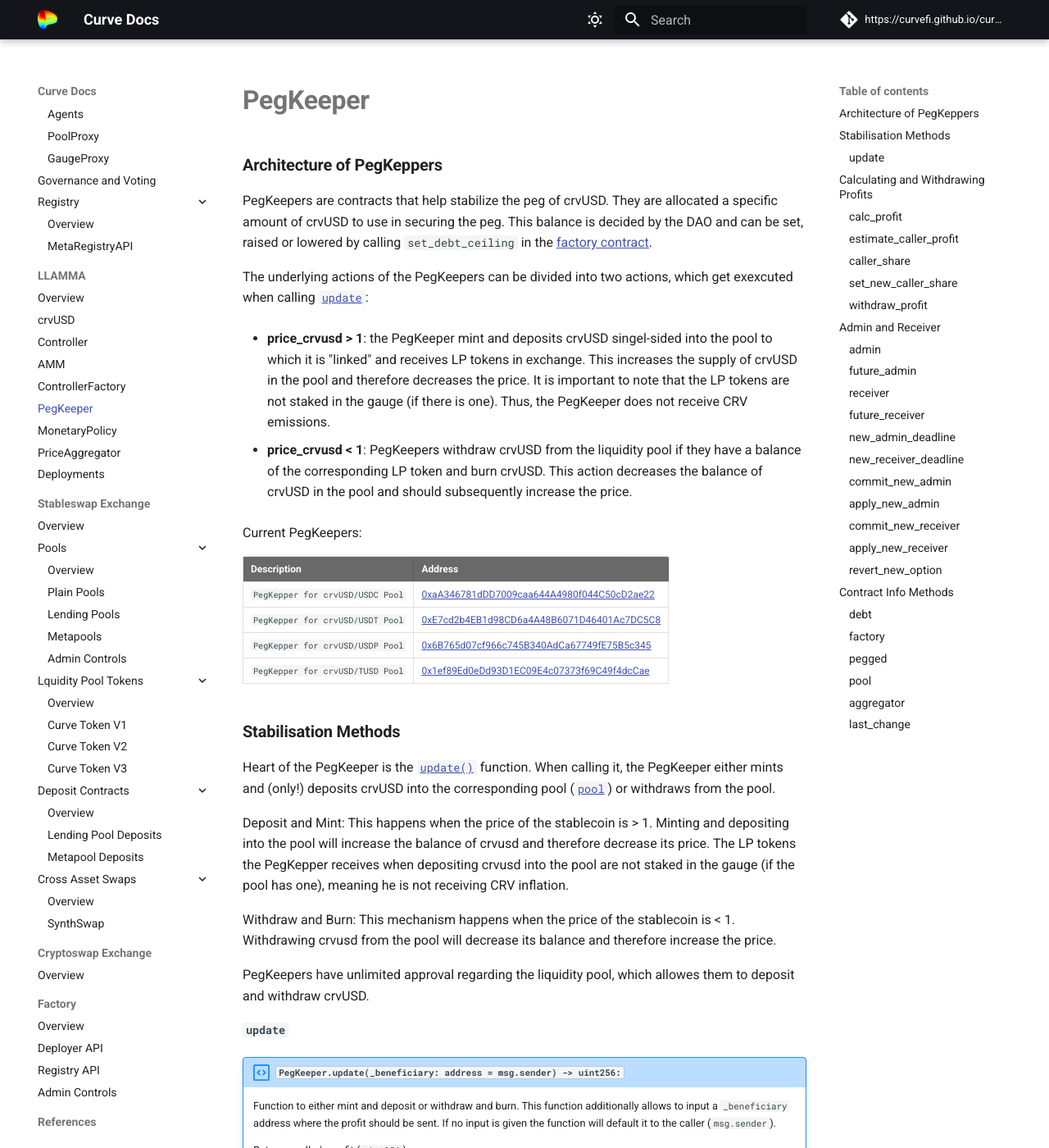
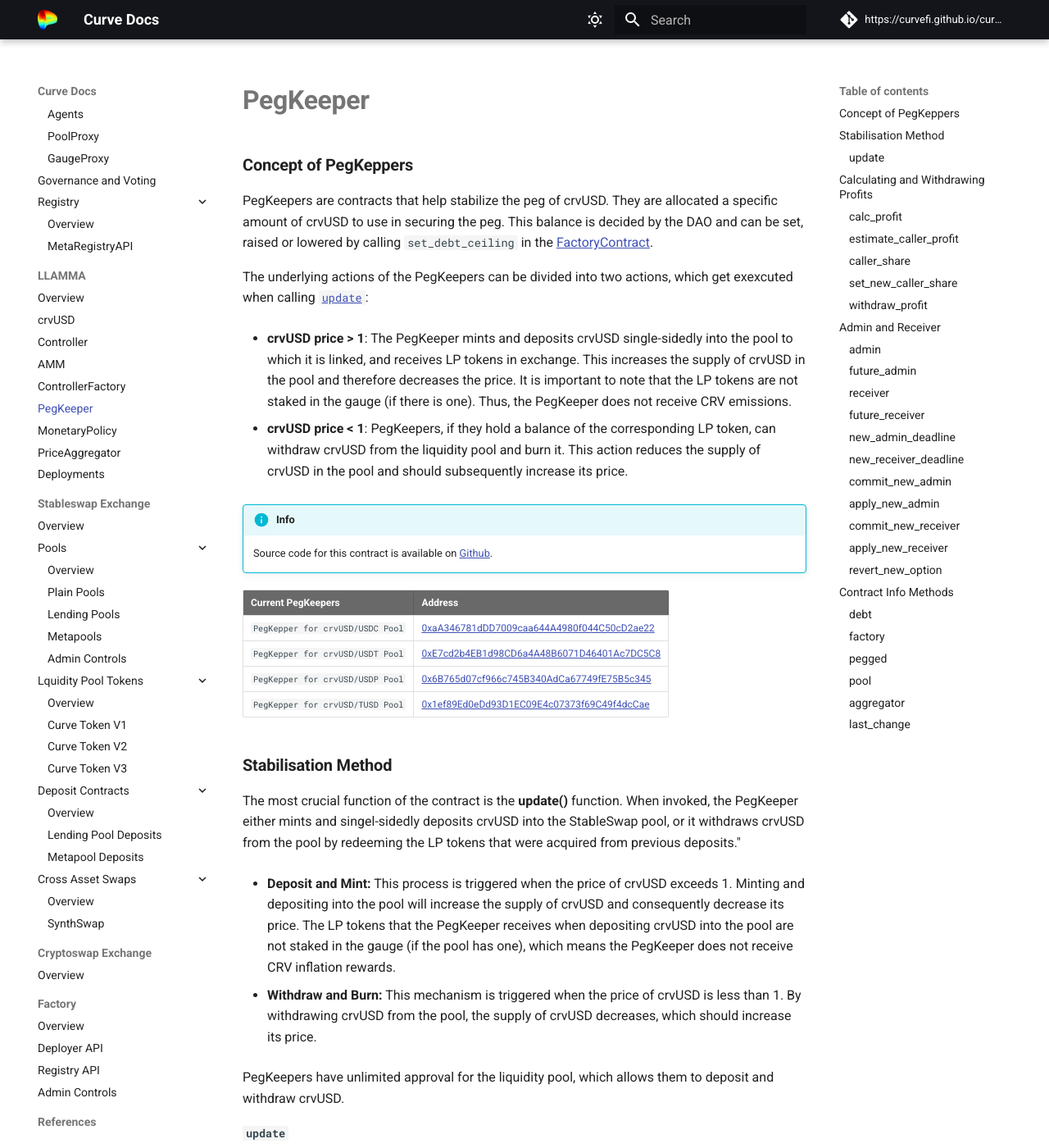
Before and after one commit to CurveDocs/curve-docs, an MkDocs documentation site: the page built from docs/LLAMMA/pegkeeper.md, in a window 1280 px wide and 1400 px high. Shown: the whole window at 82% size. Built offline with MkDocs 1.6.1 and Material for MkDocs 9.7.7, drawn with Linux system fonts in a browser that asks for light colours; some of the changed text lies outside the part shown.

Commit message:
PegKeeper

````diff
--- a/docs/LLAMMA/pegkeeper.md
+++ b/docs/LLAMMA/pegkeeper.md
@@ -1,19 +1,21 @@
-## **Architecture of PegKeppers**
+## **Concept of PegKeppers**
 
 PegKeepers are contracts that help stabilize the peg of crvUSD. They are allocated a specific amount of crvUSD to use in securing the peg.
-This balance is decided by the DAO and can be set, raised or lowered by calling `set_debt_ceiling` in the [factory contract](/curve-docs/docs/LLAMMA/factory.md).
+This balance is decided by the DAO and can be set, raised or lowered by calling `set_debt_ceiling` in the [FactoryContract](/curve-docs/docs/LLAMMA/factory.md).
 
 
 The underlying actions of the PegKeepers can be divided into two actions, which get exexcuted when calling [`update`](#update):
 
-- **price_crvusd > 1**: the PegKeeper mint and deposits crvUSD singel-sided into the pool to which it is "linked" and receives LP tokens in exchange. This increases the supply of crvUSD in the pool and therefore decreases the price. It is important to note that the LP tokens are not staked in the gauge (if there is one). Thus, the PegKeeper does not receive CRV emissions.
+- **crvUSD price > 1**: The PegKeeper mints and deposits crvUSD single-sidedly into the pool to which it is linked, and receives LP tokens in exchange. This increases the supply of crvUSD in the pool and therefore decreases the price. It is important to note that the LP tokens are not staked in the gauge (if there is one). Thus, the PegKeeper does not receive CRV emissions.
 
-- **price_crvusd < 1**: PegKeepers withdraw crvUSD from the liquidity pool if they have a balance of the corresponding LP token and burn crvUSD. This action decreases the balance of crvUSD in the pool and should subsequently increase the price.
+- **crvUSD price < 1**: PegKeepers, if they hold a balance of the corresponding LP token, can withdraw crvUSD from the liquidity pool and burn it. This action reduces the supply of crvUSD in the pool and should subsequently increase its price.
 
 
-Current PegKeepers:
+!!! info
+    Source code for this contract is available on [Github](https://github.com/curvefi/curve-stablecoin/blob/master/contracts/stabilizer/PegKeeper.vy).
 
-| Description | Address  |
+
+| Current PegKeepers | Address  |
 | -------|-------|
 |`PegKepper for crvUSD/USDC Pool`|[0xaA346781dDD7009caa644A4980f044C50cD2ae22](https://etherscan.io/address/0xaA346781dDD7009caa644A4980f044C50cD2ae22#code)|
 |`PegKepper for crvUSD/USDT Pool`|[0xE7cd2b4EB1d98CD6a4A48B6071D46401Ac7DC5C8](https://etherscan.io/address/0xE7cd2b4EB1d98CD6a4A48B6071D46401Ac7DC5C8#code)|
@@ -21,24 +23,36 @@
 |`PegKepper for crvUSD/TUSD Pool`|[0x1ef89Ed0eDd93D1EC09E4c07373f69C49f4dcCae](https://etherscan.io/address/0x1ef89Ed0eDd93D1EC09E4c07373f69C49f4dcCae#code)|
 
 
-## **Stabilisation Methods**
-Heart of the PegKeeper is the [`update()`](#update) function. When calling it, the PegKeeper either mints and (only!) deposits crvUSD into the corresponding pool ([`pool`](#pool)) or withdraws from the pool.
+## **Stabilisation Method**
+The most crucial function of the contract is the **update()** function. When invoked, the PegKeeper either mints and singel-sidedly deposits crvUSD into the StableSwap pool, or it withdraws crvUSD from the pool by redeeming the LP tokens that were acquired from previous deposits."
 
-Deposit and Mint: This happens when the price of the stablecoin is > 1. Minting and depositing into the pool will increase the balance of crvusd and therefore decrease its price. The LP tokens the PegKepper receives when depositing crvusd into the pool are not staked in the gauge (if the pool has one), meaning he is not receiving CRV inflation.
+* **Deposit and Mint:** This process is triggered when the price of crvUSD exceeds 1. Minting and depositing into the pool will increase the supply of crvUSD and consequently decrease its price. The LP tokens that the PegKeeper receives when depositing crvUSD into the pool are not staked in the gauge (if the pool has one), which means the PegKeeper does not receive CRV inflation rewards.
 
-Withdraw and Burn: This mechanism happens when the price of the stablecoin is < 1. Withdrawing crvusd from the pool will decrease its balance and therefore increase the price.
+* **Withdraw and Burn:** This mechanism is triggered when the price of crvUSD is less than 1. By withdrawing crvUSD from the pool, the supply of crvUSD decreases, which should increase its price.
 
-PegKeepers have unlimited approval regarding the liquidity pool, which allowes them to deposit and withdraw crvUSD.
+PegKeepers have unlimited approval for the liquidity pool, which allows them to deposit and withdraw crvUSD.
 
 
 ### `update`
 !!! description "`PegKeeper.update(_beneficiary: address = msg.sender) -> uint256:`"
 
-    Function to either mint and deposit or withdraw and burn. This function additionally allows to input a `_beneficiary` address where the profit should be sent. If no input is given the function will default it to the caller (`msg.sender`).
+    Function to either **mint and deposit** or **withdraw and burn** based on the balances of the pools coins:
+
+    Emits: either `Provide` or `Withdraw` event.
+
+    | Balances  | Action   |
+    | ----------- | -------|
+    | $balance_{crvUSD} < balance_{pairedCoin}$ |  mint and deposit |
+    | $balance_{crvUSD} > balance_{pairedCoin}$ | withdraw and borrow |
+
+    A share (`caller_share`) of the generated profit will be awarded to the caller of the function. By default, this is set to `msg.sender`, but there is also the possibility to input a `_beneficiary` address to which the rewards will be sent.
 
     Returns: caller's profit (`uint256`).
 
-    ??? quote "Source code mint and deposit"
+    !!!note
+        There is an `ACTION_DELAY` of 15 minutes before calling the function again.
+
+    ??? quote "Source code: **Mint and Deposit**"
 
         ```python hl_lines="1 5 13 17 21 56"
         event Provide:
@@ -99,7 +113,7 @@
             return caller_profit
         ```
 
-    ??? quote "Source code withdraw and burn"
+    ??? quote "Source code: **Withdraw and Burn**"
 
         ```python hl_lines="1 5 14 19 23 58"
         event Withdraw:
@@ -168,9 +182,6 @@
         >>> PegKepper.update():
         ```
 
-https://etherscan.io/address/0xaA346781dDD7009caa644A4980f044C50cD2ae22
-
-
 
 ## **Calculating and Withdrawing Profits**
 
@@ -183,7 +194,7 @@
 
     ??? quote "Source code"
 
-        ```python hl_lines="7 16 21"
+        ```python hl_lines="7 16 20"
         PRECISION: constant(uint256) = 10 ** 18
         # Calculation error for profit
         PROFIT_THRESHOLD: constant(uint256) = 10 ** 18
@@ -222,7 +233,7 @@
 ### `estimate_caller_profit`
 !!! description "`PegKeeper.estimate_caller_profit() -> uint256:`"
 
-    Function to estimate the profit from calling update(). The caller of the function will receive 20% of the total profits. However, there is a required delay of 15 minutes between each call to this function. If the function is called earlier, it will return 0.
+    Function to estimate the profit from calling `update()`. The caller of the function will receive 20% of the total profits.
 
     Returns: expected amount of profit going to the caller (`uint256`).
 
@@ -284,9 +295,9 @@
 ### `caller_share`
 !!! description "`PegKeeper.caller_share() -> uint256: view`"
 
-    Getter for the caller share of the generated profit when calling `update`. Share precision is set to $10^5$. The caller share exists for the purpose of incentivization."
+    Getter for the caller share which is the share of the profit generated when calling the `update()` function. The share is intended to incentivize the call of the function. The precision of the variable is set to $10^5$.
 
-    Returns: pool contract (`address`).
+    Returns: caller share (`uint256`).
 
     ??? quote "Source code"
 
@@ -342,7 +353,9 @@
 ### `set_new_caller_share`
 !!! description "`PegKeeper.set_new_caller_share(_new_caller_share: uint256):`"
 
-    Function to update the caller share. The caller share is denominated in $10^5$, which means that 10% would be equivalent to 10000.
+    Function to update the caller share.
+
+    Emits: `SetNewCallerShare` event.
 
     | Input      | Type   | Description |
     | ----------- | -------| ----|
@@ -422,12 +437,13 @@
 
 ## **Admin and Receiver**
 PegKeepers have a `admin` and `receiver`.
-Committing a new admin or receiver requires calling the commit functions, which can only be called by the current admin. After that, the new admin or receiver needs to apply the changes within a timestamp of 3 * 86400, which corresponds to a time window of three days. If the changes are attempted to be applied after the deadline, it will simply not work.
+Committing a new admin or receiver requires the corresponding commit functions to be called, actions which can only be performed by the current admin. Subsequently, the newly committed admin or receiver has to apply these changes within a timespan of 3 * 86400 seconds, corresponding to a window of three days. If an attempt is made to apply these changes after this deadline, the action will simply fail.
+
 
 ### `admin`
 !!! description "`PegKeeper.admin() -> address: view`"
 
-    Getter for the admin of the PegKeeper. The admin is typically the ownership admin, which is controlled by the CurveDAO.
+    Getter for the admin of the PegKeeper. The admin is typically the [CurveOwnershipAgent](/curve-docs/docs/curve_dao/ownership-proxy/Agents.md), which is controlled by the CurveDAO.
 
     Returns: admin (`address`).
 
@@ -671,10 +689,12 @@
 ### `apply_new_admin`
 !!! description "`PegKeeper.apply_new_admin():`"
 
-    Function to apply the new admin of the PegKeeper. This function can only be called by `future_admin` and only if the deadline is not over.
+    Function to apply the new admin of the PegKeeper.
+
+    Emits: `ApplyNewAdmin` event.
 
     !!! warning
-        The changes can only be applied by the `future_admin`.
+        The changes can only be applied by the designated `future_admin`, and only if the deadline has not yet passed.
 
     ??? quote "Source code"
 
@@ -787,7 +811,9 @@
 ### `revert_new_option`
 !!! description "`PegKeeper.revert_new_options():`"
 
-    Function to revert admin or receiver changes. This function can only be called by the admin. Calling this function sets the admin and receiver deadline to 0 and emits ApplyNewAdmin and ApplyNewReceiver events to revert the changes.
+    Function to revert admin or receiver changes. Calling this function sets the admin and receiver deadline back to 0 and emits ApplyNewAdmin and ApplyNewReceiver events to revert the changes.
+
+    Emits: `ApplyNewAdmin` and `ApplyNewReceiver` event.
 
     !!! warning
         This function can only be called by the `admin` of the PegKeeper.
@@ -828,7 +854,7 @@
 ### `debt`
 !!! description "`PegKeeper.debt() -> uint256: view`"
 
-    Getter for the stablecoin debt of the PegKeeper. When the PegKeeper deposits crvUSD into the pool, the debt is incremented by the deposited amount. Conversely, if the PegKeeper withdraws, the debt is reduced by the withdrawn amount.
+    Getter for the stablecoin debt of the PegKeeper. When the PegKeeper deposits crvUSD into the pool, the debt is incremented by the deposited amount. Conversely, if the PegKeeper withdraws, the debt is reduced by the withdrawn amount. `debt` is used to calculate the DebtFraction of the PegKeepers.
 
     Returns: debt (`uint256`).
 
@@ -969,7 +995,7 @@
 ### `pool`
 !!! description "`PegKeeper.pool() -> address: view`"
 
-    Getter for the pool contract address.
+    Getter for the pool contract address in which the PegKeeper deposits and withdraws.
 
     Returns: pool contract (`address`).
 
@@ -1089,8 +1115,7 @@
 ### `last_change`
 !!! description "`PegKeeper.last_change() -> uint256: view`"
 
-    Getter for the timestamp of when the balances of the pegkeeper were last changed. This variable gets updated every time update (`_provide` or `_withdraw`) is called.
-    This information is also relevant for the update and estimate_caller_profit functions since there is a required delay of 15 * 60 before being able to call them again.
+    Function which retrieves the timestamp of when the balances of the PegKeeper were last altered. This variable is updated each time `update()` (`_provide` or `_withdraw`) is called. This variable is of importance for `update()` and `estimate_caller_profit()` , as there is a mandatory delay of 15 * 60 seconds before they can be called again.
 
     Returns: timestamp (`uint256`).
 
````
Also changed, not shown: other parts of docs/LLAMMA/pegkeeper.md (+11 -3 lines).
